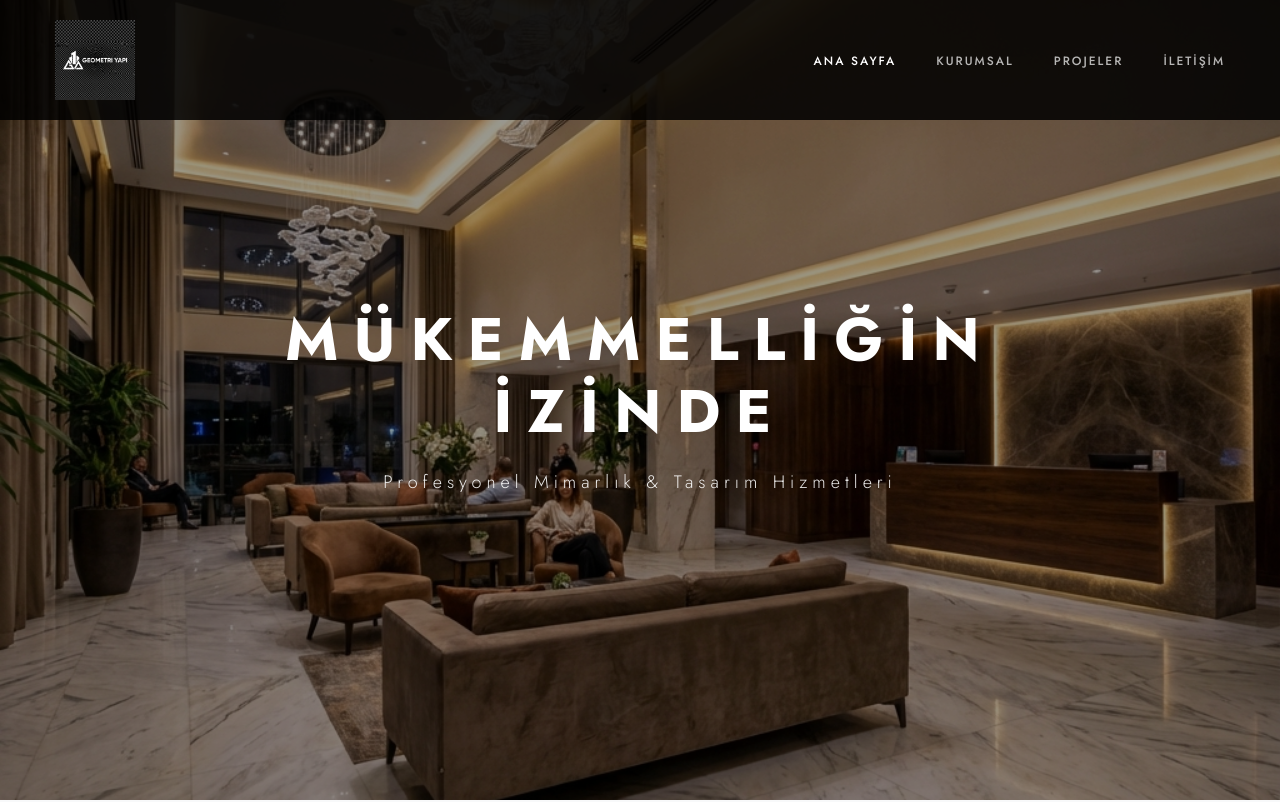
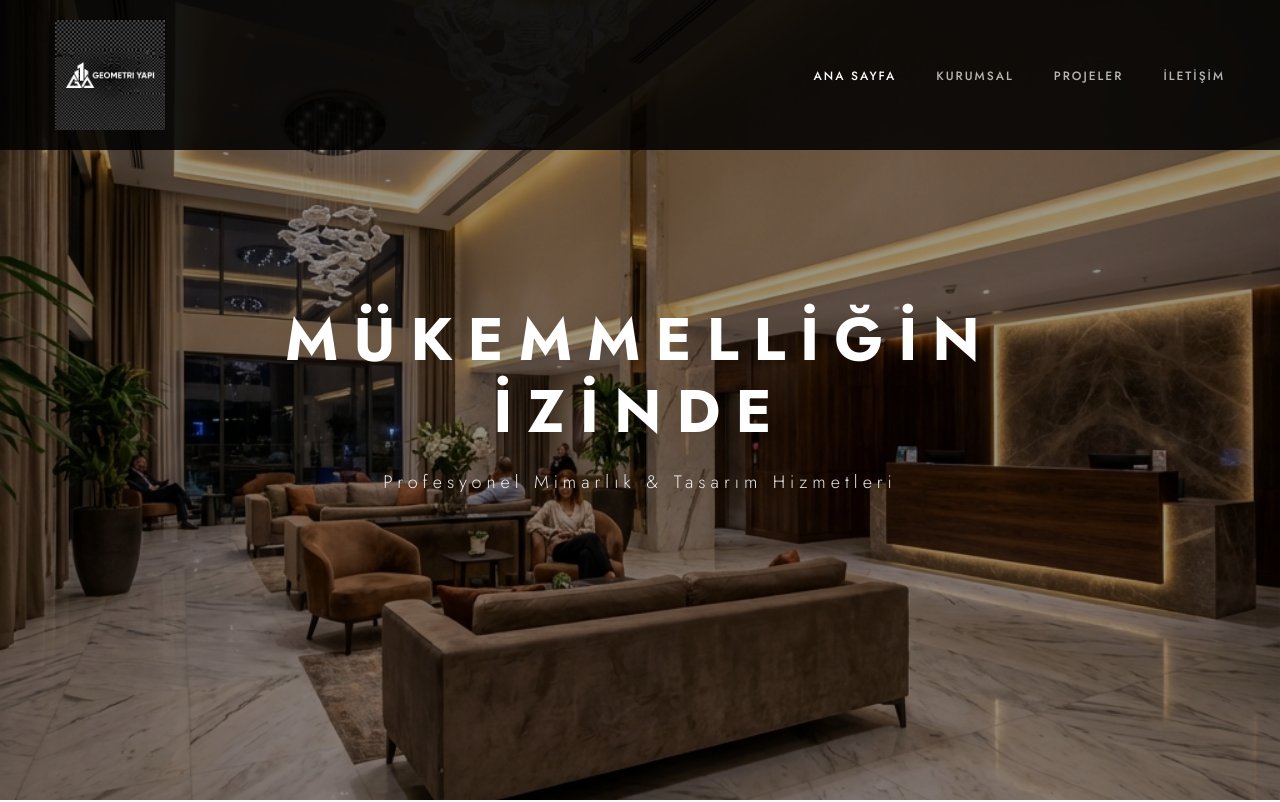
Before and after one commit to ArdaYldz8/GeometriYapi, a website: page index.html in a window 1280 px wide. Shown: the top 802 px of the page. Drawn offline with Linux system fonts and the light colour scheme; no server answers.

Commit message:
Increase logo size to 110px

```diff
--- a/css/style.css
+++ b/css/style.css
@@ -115,7 +115,7 @@ header .container {
 }
 
 .logo-img {
-    max-height: 80px;
+    max-height: 110px;
     width: auto;
 }
 
```
